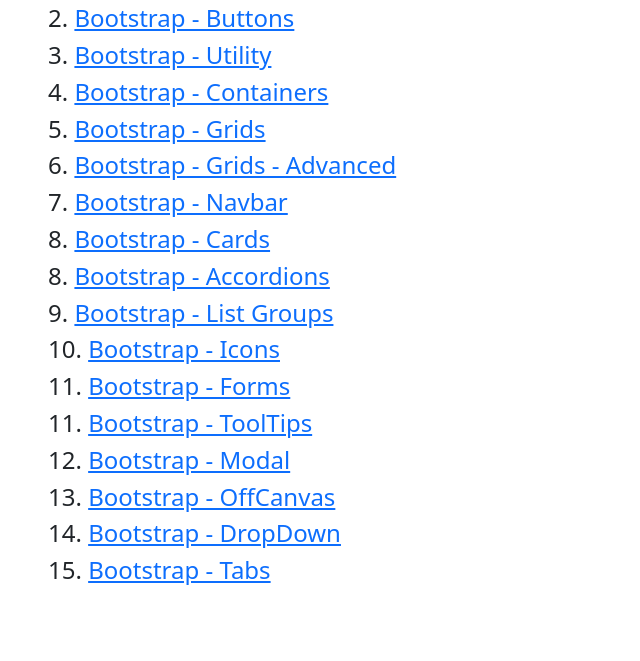
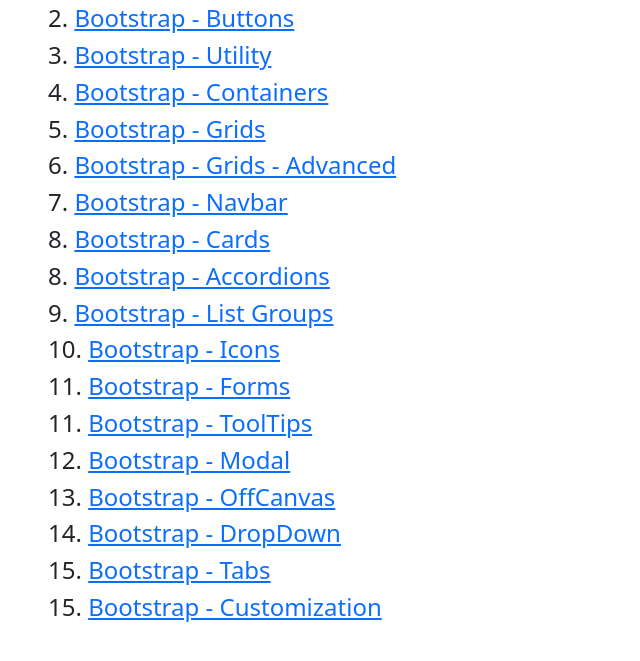
Before and after one commit to Baisampayan/Bootstrap-V5-Practice, a plain HTML site: page index.html in a window 1280 px wide. Shown: the part 127-788 px from the top of the page, without its empty margins (0-640 px from the left). Drawn offline with nearby package versions, Linux system fonts and the light colour scheme.

Commit message:
Added Bootstrap Customization

```diff
--- a/index.html
+++ b/index.html
@@ -27,6 +27,7 @@
         <div class="h4">13. <a href="/offcanvas.html">Bootstrap - OffCanvas</a></div>
         <div class="h4">14. <a href="/dropdown.html">Bootstrap - DropDown</a></div>
         <div class="h4">15. <a href="/tabs.html">Bootstrap - Tabs</a></div>
+        <div class="h4">15. <a href="/Bootstrap-Customization/index.html">Bootstrap - Customization</a></div>
     </div>
 
     <script src="https://cdn.jsdelivr.net/npm/bootstrap@5.2.0/dist/js/bootstrap.bundle.min.js" integrity="sha384-A3rJD856KowSb7dwlZdYEkO39Gagi7vIsF0jrRAoQmDKKtQBHUuLZ9AsSv4jD4Xa" crossorigin="anonymous"></script>
```
